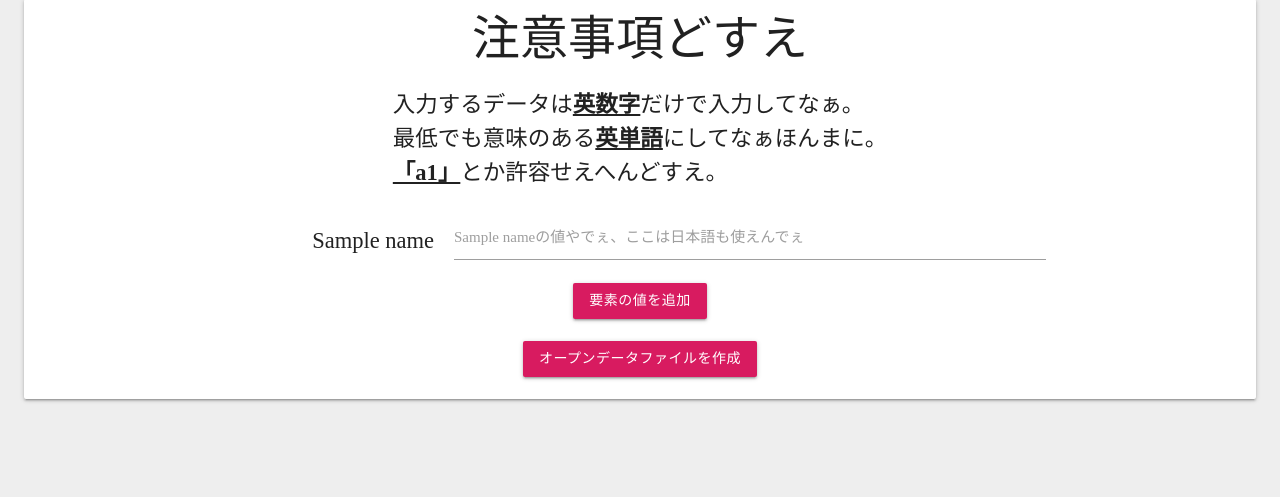
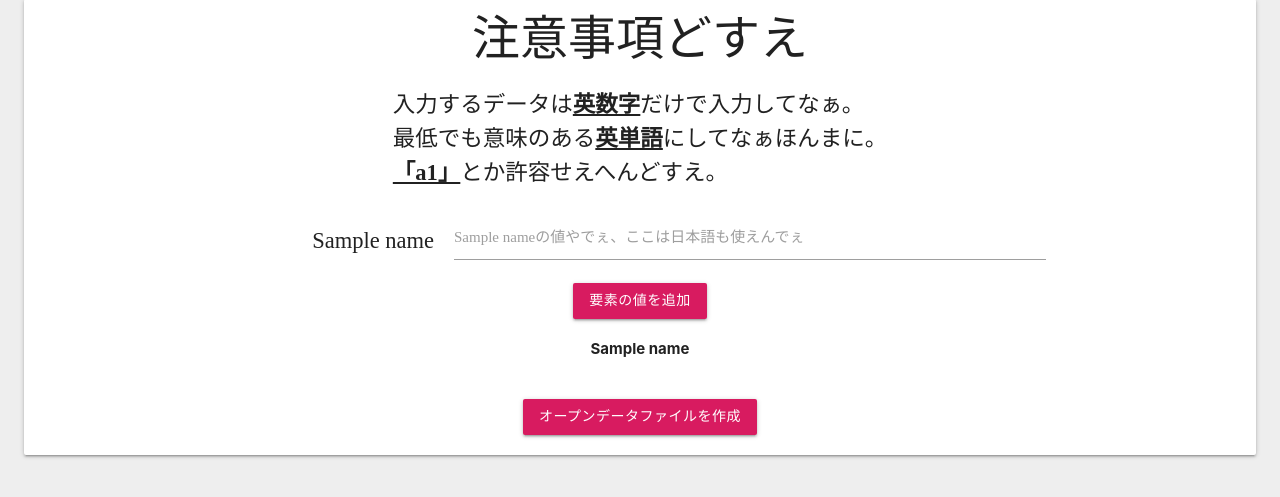
Before and after one commit to Nexus0831/Dosway, a Flask app: template templates/third.html in a window 1280 px wide. Shown: the part 142-639 px from the top of the page. Run offline with Flask 2, Linux system fonts and the light colour scheme; the template is opened without the code that fills it: most values are stand-ins (such as "Sample title", 1, 10 or a date in 2020); lists and menus that the app fills with data are empty; some libraries are stand-ins or nearby versions.

Commit message:
feat: table表示機能実装

```diff
--- a/main.py
+++ b/main.py
@@ -12,29 +12,31 @@ def index():
 @app.route('/itemName', methods=['POST'])
 def item_name():
     count = int(request.form['column'])
-    # ToDo: 配列に変換
     column_count = [i+1 for i in range(count)]
+
     return render_template('second.html', column_count=column_count)
 
 
 @app.route('/elementName', methods=['POSt'])
 def element_name():
     names = request.form.getlist('key-names[]')
-    return render_template('third.html', names=names);
+
+    return render_template('third.html', names=names)
 
 
 @app.route('/download', methods=['POST'])
 def download():
-    title = request.form['title']
+    file_name = request.form['title']
     text = request.form['text']
-    converter.convert.create_csv(title, text, app.root_path)
-    converter.convert.create_tsv(title, text, app.root_path)
-    converter.convert.create_json(title, app.root_path)
-    converter.convert.create_yaml(title, app.root_path)
-    converter.convert.create_zip(title, app.root_path)
+    base_dir = app.root_path + '/download/'
+    converter.convert.create_csv(file_name, text, base_dir)
+    converter.convert.create_tsv(file_name, text, base_dir)
+    converter.convert.create_json(file_name, base_dir)
+    converter.convert.create_yaml(file_name, base_dir)
+    converter.convert.create_zip(file_name, base_dir)
 
-    download_file_name = app.root_path + '/download/' + title + '.zip'
-    download_file = title + '.zip'
+    download_file_name = base_dir + file_name + '.zip'
+    download_file = file_name + '.zip'
 
     return send_file(download_file_name, as_attachment=True, attachment_filename=download_file, mimetype='application/zip')
 
--- a/static/css/index.css
+++ b/static/css/index.css
@@ -45,7 +45,7 @@ select:invalid {
 .card-container {
     width: 100%;
     display: grid;
-    grid-template-rows: 80px 120px 1fr 80px;
+    grid-template-rows: 80px 120px 1fr 1fr 16px;
     grid-template-columns: 24px 1fr 24px;
 }
 
@@ -80,12 +80,18 @@ select:invalid {
     align-items: center;
     flex-direction: column;
 }
-.card-button {
+.card-bottom {
     grid-row: 4 / 5;
     grid-column: 2 / 3;
     display: flex;
     justify-content: center;
     align-items: center;
+    flex-direction: column;
+    min-height: 80px;
+}
+
+.custom-table {
+    margin-bottom: 24px;
 }
 
 .filed-label {
--- a/static/js/third.js
+++ b/static/js/third.js
@@ -1,8 +1,13 @@
 $('#third-form').submit(function (event) {
     let line = '';
     const elements = document.getElementsByName('elements');
+    const tableBody = document.getElementById('table-body');
+    const tr = document.createElement('tr');
 
     for (let i = 0; i < elements.length; i++) {
+        const td = document.createElement('td');
+        td.textContent = elements[i].value;
+        tr.appendChild(td);
         line = line + elements[i].value + ',';
         elements[i].value = '';
     }
@@ -12,7 +17,9 @@ $('#third-form').submit(function (event) {
     line = localStorage.getItem('text') + line;
 
     localStorage.setItem('text', line);
-    console.log(localStorage.getItem('text'));
+
+    tableBody.appendChild(tr);
+
     return false
 });
 
--- a/templates/third.html
+++ b/templates/third.html
@@ -23,13 +23,27 @@
 {% endblock %}
 
 {% block submit %}
-    <form method="post" id="last-form" class="card-button" action={{ url_for('download') }}>
+    <div class="card-bottom">
+      <table class="custom-table striped centered responsive-table">
+        <thead>
+          <tr>
+              {% for name in names %}
+                  <th>{{ name }}</th>
+              {% endfor %}
+          </tr>
+        </thead>
+
+        <tbody id="table-body">
+        </tbody>
+      </table>
+        <form method="post" id="last-form" action={{ url_for('download') }}>
             <input type="hidden" name="title" required>
             <input type="hidden" name="text" required>
             <button class="waves-effect waves-light btn kyoto pink darken-1" id="third" type="submit">
                 オープンデータファイルを作成
             </button>
         </form>
+    </div>
 {% endblock %}
 
 {% block script %}
```
Also changed, not shown: converter/convert.py (+17 -18 lines), tests/convert_test.py (added, +9 -0 lines). Lines whose indentation alone changed are shown as unchanged.
